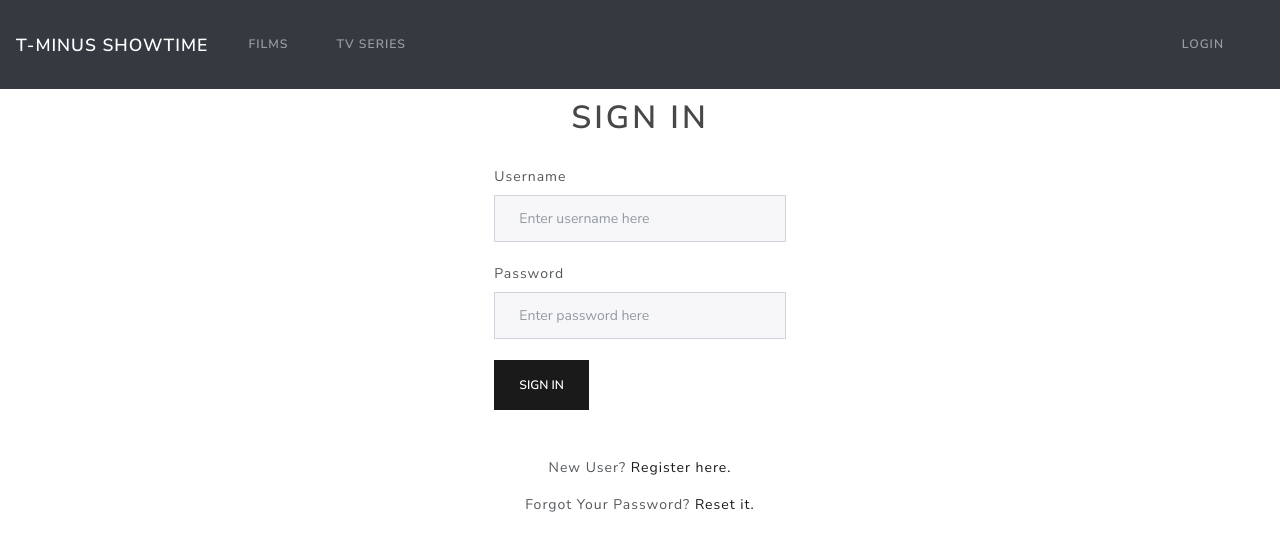
After one commit to AlexYaneva/t-minus-showtime, a Flask app: template app/templates/login.html in a window 1280 px wide. The commit adds this page. Shown: the top 551 px of the page. Run offline with Flask 2, Linux system fonts and the light colour scheme; the template is opened without the code that fills it: values that come from a table or form of the project are taken from there, others are empty; some libraries are stand-ins or nearby versions.

Commit message:
started adding login functionality

```diff
--- a/app/forms.py
+++ b/app/forms.py
@@ -0,0 +1,9 @@
+from flask_wtf import FlaskForm
+from wtforms import StringField, PasswordField, BooleanField, SubmitField
+from wtforms.validators import DataRequired
+
+class LoginForm(FlaskForm):
+    username = StringField('Username', validators=[DataRequired()])
+    password = PasswordField('Password', validators=[DataRequired()])
+    remember_me = BooleanField('Remember Me')
+    submit = SubmitField('Sign In')
--- a/app/routes.py
+++ b/app/routes.py
@@ -1,5 +1,6 @@
 from app import app
 from app.api import API
+from app.forms import LoginForm
 from app.models import User
 from flask import render_template, url_for, request, redirect
 from flask_login import current_user, login_user
@@ -41,4 +42,5 @@ def tvseries():
 
 @app.route('/login', methods=['GET', 'POST'])
 def login():
-	pass
+	form = LoginForm()
+	return render_template('login.html', title='Sign In', form=form)
--- a/app/templates/base.html
+++ b/app/templates/base.html
@@ -31,7 +31,7 @@
             </ul>
             <ul class="navbar-nav  navbar-right">
               <li class="nav-item">
-                <a class="nav-link" href="#">Login</a>
+                <a class="nav-link" href="{{ url_for('login') }}">Login</a>
               </li>
             </ul>
           </div>
--- /dev/null
+++ b/app/templates/login.html
@@ -0,0 +1,36 @@
+{% extends 'base.html' %}
+
+{% block content %}
+
+<h1 class="text-center">Sign in</h1>
+        <div class="row align-items-center justify-content-center">
+            <div class="col-md-4">
+                <form  action="" method="post" role="form">
+                    {{ form.hidden_tag() }}
+                    <div class="form-group">
+                    {{ form.username.label }}<br>
+                    {{ form.username(class='form-control', size=32, placeholder='Enter username here') }}<br>
+<!--                     {% for error in form.username.errors %}
+                        <div class="alert alert-dismissible alert-danger">
+                        <button type="button" class="close" data-dismiss="alert">&times;</button>{{ error }}</div>
+                    {% endfor %} -->
+
+                    {{ form.password.label }}<br>
+                    {{ form.password(class='form-control', size=32, placeholder='Enter password here') }}<br>
+<!--                     {% for error in form.password.errors %}
+                        <div class="alert alert-dismissible alert-danger">
+                        <button type="button" class="close" data-dismiss="alert">&times;</button>{{ error }}</div>
+                    {% endfor %} -->
+
+                    <button type="submit" class="btn btn-primary">Sign In</button>
+                     </div>
+                </form>
+            </div>
+        </div>
+    <br>
+
+    <p class="text-center"><strong>New User? <a href="#">Register here.</a></strong></p>
+
+    <p class="text-center"><strong>Forgot Your Password? <a href="#">Reset it.</a></strong></p>
+
+{% endblock %}
```
